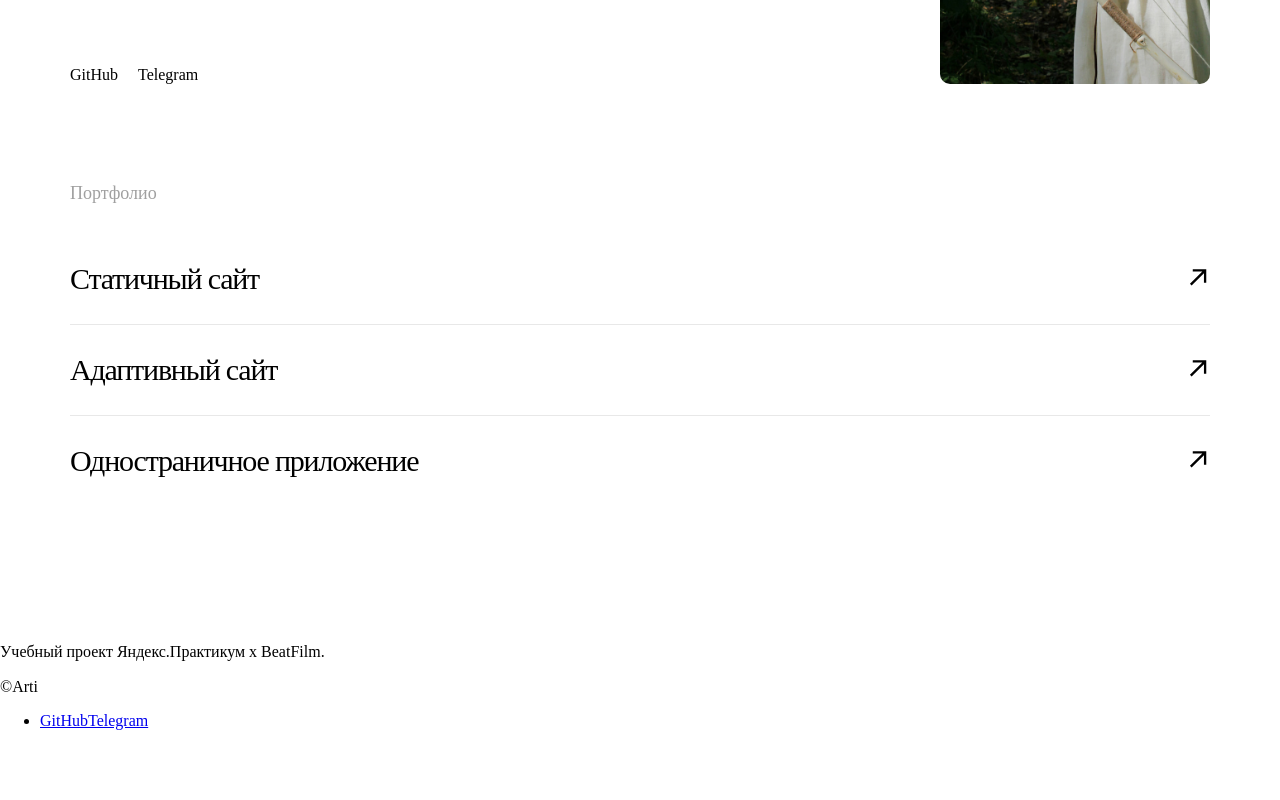
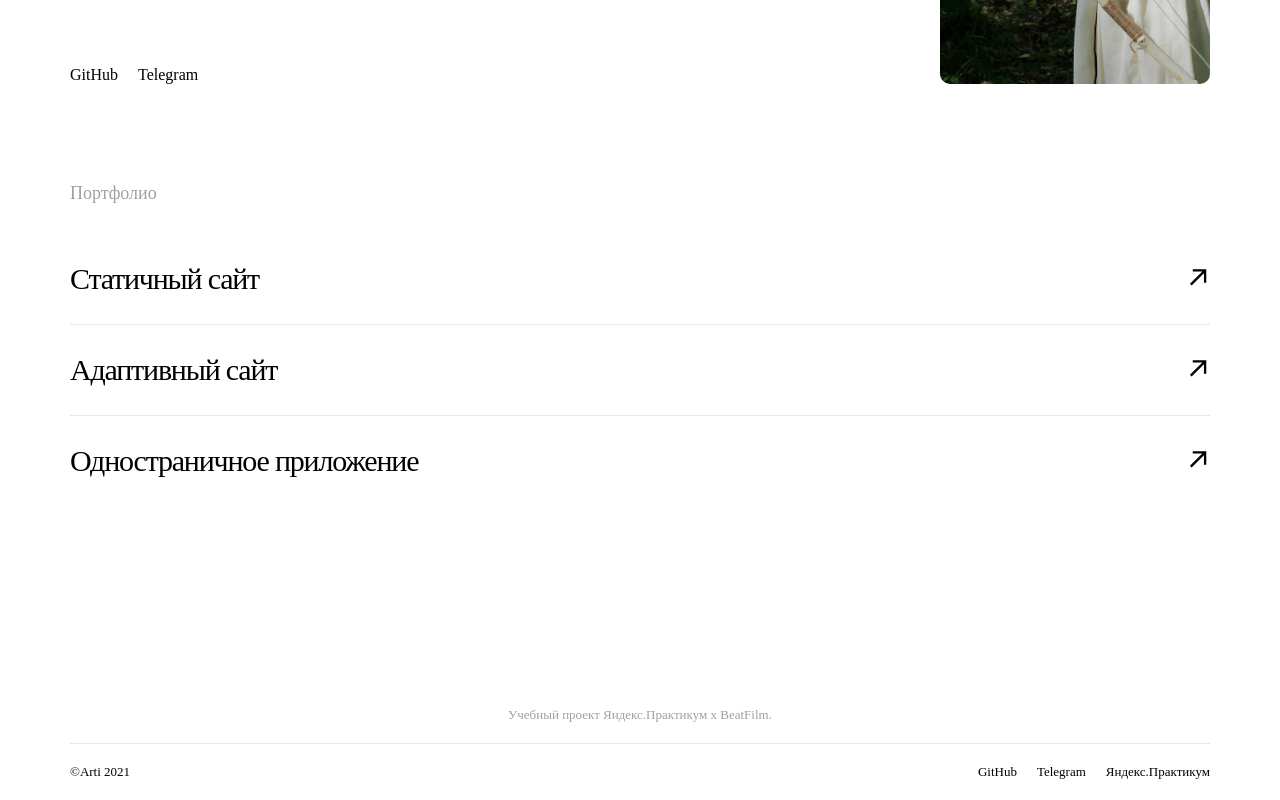
Before and after one commit to Arti-D/movies-explorer-frontend, a React (Create React App) app: page / in a window 1280 px wide. Shown: the part 2393-3193 px from the top of the page. Before the commit the page ends 3139 px from the top, so only its background shows below. Built offline with nearby package versions, Linux system fonts and the light colour scheme.

Commit message:
Footer css

```diff
--- a/src/components/Footer/Footer.css
+++ b/src/components/Footer/Footer.css
@@ -0,0 +1,43 @@
+.footer {
+    padding-top: 80px;
+    font-style: normal;
+    font-weight: normal;
+    font-size: 13px;
+    line-height: 1.23;
+    padding-bottom: 20px;
+}
+
+.footer__about {
+    text-align: center;
+    color: #A0A0A0;
+    border-bottom: 1px solid #E8E8E8;
+    padding-bottom: 20px;
+    margin: 0;
+}
+
+.footer__main {
+    margin-top: 20px;
+    display: flex;
+    justify-content: space-between;
+}
+
+.footer__socials {
+    list-style: none;
+    padding: 0;
+    display: flex;
+    margin: 0;
+}
+
+.footer__elem {
+    margin-left: 20px;
+}
+
+.footer__link {
+    text-decoration: none;
+    color: black;
+    display: inline-block;
+}
+
+.footer__copyright {
+    margin: 0;
+}
--- a/src/components/Footer/Footer.js
+++ b/src/components/Footer/Footer.js
@@ -3,15 +3,22 @@ import React from "react";
 function Footer() {
     return (
         <footer className="component footer">
-            <p className="footer__about">Учебный проект Яндекс.Практикум х BeatFilm.</p>
-            <div className="footer__main">
-                <p className="footer__copyright">&copy;Arti</p>
-                <ul className="footer__socials">
-                    <li className="footer__socials-elem">
-                        <a className="footetr__link" href="#">GitHub</a>
-                        <a className="footetr__link" href="#">Telegram</a>
-                    </li>
-                </ul>
+            <div className="content">
+                <p className="footer__about">Учебный проект Яндекс.Практикум х BeatFilm.</p>
+                <div className="footer__main">
+                    <p className="footer__copyright">&copy;Arti 2021</p>
+                    <ul className="footer__socials">
+                        <li className="footer__elem">
+                            <a className="footer__link" href="#">GitHub</a>
+                        </li>
+                        <li className="footer__elem">
+                            <a className="footer__link" href="#">Telegram</a>
+                        </li>
+                        <li className="footer__elem">
+                            <a className="footer__link" href="#">Яндекс.Практикум</a>
+                        </li>
+                    </ul>
+                </div>
             </div>
         </footer>
     )
--- a/src/index.css
+++ b/src/index.css
@@ -6,3 +6,4 @@
 @import url('./components/Main/Techs/Techs.css');
 @import url('./components/Main/AboutMe/AboutMe.css');
 @import url('./components/Main/Portfolio/Portfolio.css');
+@import url('./components/Footer/Footer.css');
```
